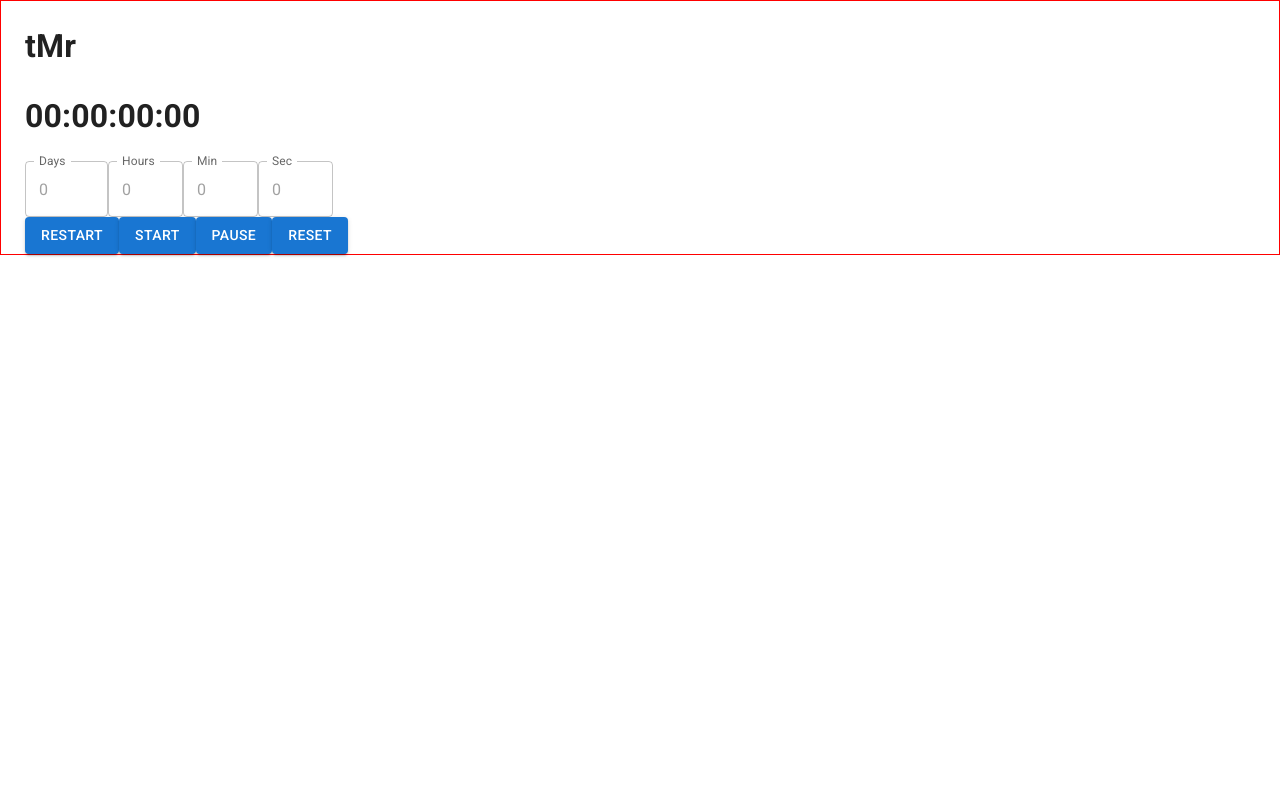
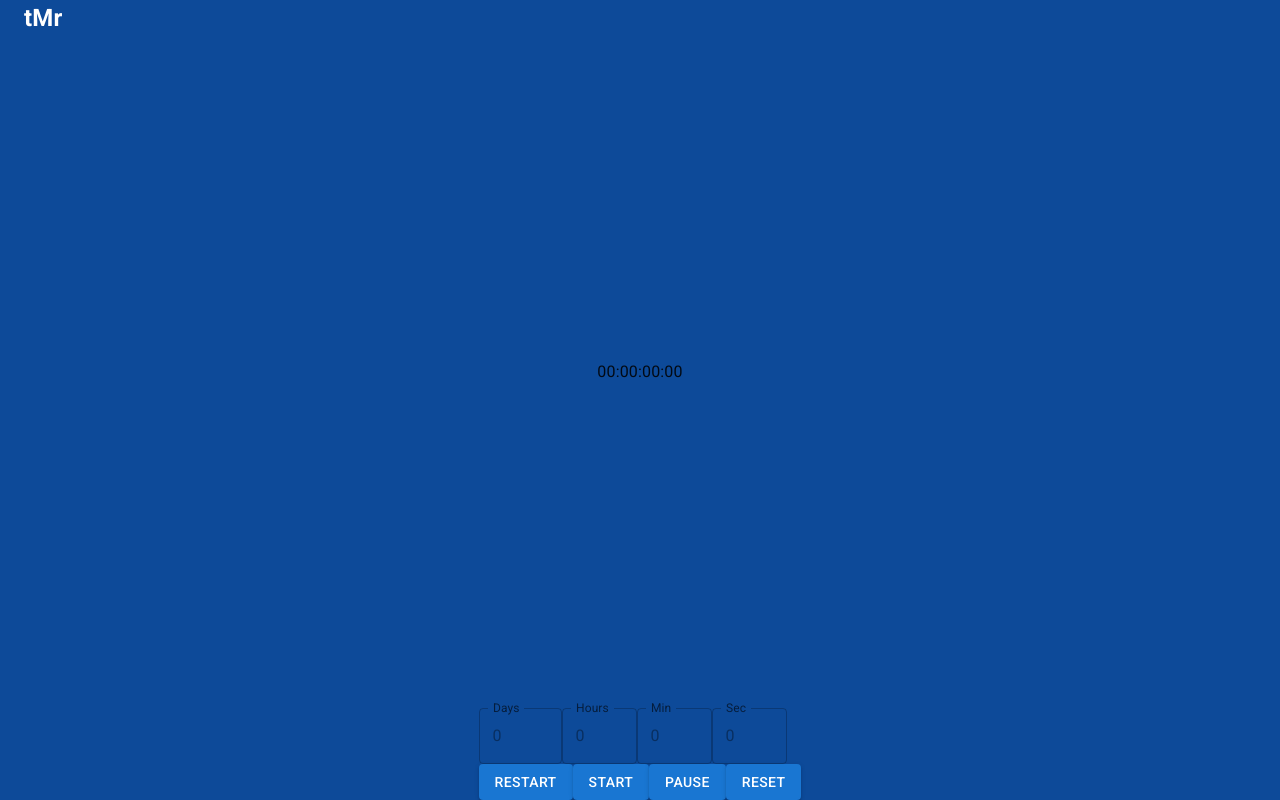
Before and after one commit to omobosteven/timer-rc, a React (Create React App) app: page / in a window 1280 px wide. Built offline with nearby package versions, Linux system fonts and the light colour scheme.

Commit message:
initial grid layout styling

```diff
--- a/src/App.js
+++ b/src/App.js
@@ -5,6 +5,8 @@ import { TimerActions } from "components/TimerActions";
 import { TimerCount } from "components/TimerCount";
 import { TimerInputs } from "components/TimerInputs";
 import { Container } from "reusables/Contianer";
+import { LogoTitle } from "components/LogoTitle";
+import { TimerControl } from "components/TimerControl";
 
 function App() {
   const [targetTime, setTargetTime] = useState(() => getTime(new Date()));
@@ -93,7 +95,7 @@ function App() {
 
   return (
     <Container maxWidth={false}>
-      <h1>tMr</h1>
+      <LogoTitle component="h1">tMr</LogoTitle>
 
       <TimerCount
         days={days}
@@ -102,19 +104,14 @@ function App() {
         seconds={seconds}
       />
 
-      <div>
-        <TimerInputs
+      <TimerControl
         timerInput={timerInput}
         handleChangeTimeField={handleChangeTimeField}
-        />
-
-        <TimerActions
         handleRestart={handleRestart}
         handleStartTimer={handleStartTimer}
         handlePauseTimer={handlePauseTimer}
         handleReset={handleReset}
       />
-      </div>
     </Container>
   );
 }
--- /dev/null
+++ b/src/components/LogoTitle.jsx
@@ -0,0 +1,9 @@
+import { StyledLogoTitle } from "./LogoTitle.styles";
+
+export const LogoTitle = ({ children, ...restProps }) => {
+  return (
+    <StyledLogoTitle fontWeight={700} {...restProps}>
+      {children}
+    </StyledLogoTitle>
+  );
+};
--- /dev/null
+++ b/src/components/LogoTitle.styles.jsx
@@ -0,0 +1,9 @@
+import { styled } from "@mui/material";
+import { Typography } from "reusables/Typography";
+
+export const StyledLogoTitle = styled(Typography)({
+  color: "#fff",
+  fontSize: "1.5rem",
+  gridArea: "title",
+  justifySelf: "start",
+});
--- /dev/null
+++ b/src/components/TimerControl.jsx
@@ -0,0 +1,28 @@
+import { TimerInputs } from "./TimerInputs";
+import { TimerActions } from "./TimerActions";
+import { StyledTimerControl } from "./TimerControl.styles";
+
+export const TimerControl = ({
+  timerInput,
+  handleChangeTimeField,
+  handleRestart,
+  handleStartTimer,
+  handlePauseTimer,
+  handleReset,
+}) => {
+  return (
+    <StyledTimerControl>
+      <TimerInputs
+        timerInput={timerInput}
+        handleChangeTimeField={handleChangeTimeField}
+      />
+
+      <TimerActions
+        handleRestart={handleRestart}
+        handleStartTimer={handleStartTimer}
+        handlePauseTimer={handlePauseTimer}
+        handleReset={handleReset}
+      />
+    </StyledTimerControl>
+  );
+};
--- /dev/null
+++ b/src/components/TimerControl.styles.jsx
@@ -0,0 +1,5 @@
+import { styled } from "@mui/material";
+
+export const StyledTimerControl = styled("div")({
+  gridArea: "input",
+});
--- a/src/components/TimerCount.jsx
+++ b/src/components/TimerCount.jsx
@@ -1,9 +1,12 @@
+import { StyledTimerCount } from "./TimerCount.styles";
+import { Typography } from "reusables/Typography";
+
 export const TimerCount = ({ days, hours, minutes, seconds }) => {
   return (
-    <div>
-      <h1>
+    <StyledTimerCount>
+      <Typography component="p">
         {days}:{hours}:{minutes}:{seconds}
-      </h1>
-    </div>
+      </Typography>
+    </StyledTimerCount>
   );
 };
--- /dev/null
+++ b/src/components/TimerCount.styles.jsx
@@ -0,0 +1,6 @@
+import { styled } from "@mui/material";
+
+export const StyledTimerCount = styled("div")({
+  gridArea: "time-count",
+  alignSelf: "center",
+});
--- a/src/reusables/Container.styles.jsx
+++ b/src/reusables/Container.styles.jsx
@@ -1,5 +1,15 @@
 import { Container as MuiContainer, styled } from "@mui/material";
 
 export const StyledContainer = styled(MuiContainer)({
-  border: "1px solid red",
+  height: "100vh",
+  backgroundColor: "#0d4a99",
+  overflowY: "auto",
+  display: "grid",
+  gridTemplateAreas: `
+  "title"
+  "time-count"
+  "input"
+  `,
+  justifyItems: "center",
+  gridTemplateRows: "auto 1fr auto",
 });
--- /dev/null
+++ b/src/reusables/Typography.jsx
@@ -0,0 +1,5 @@
+import { Typography as MuiTypography } from "@mui/material";
+
+export const Typography = (props) => {
+  return <MuiTypography {...props} />;
+};
```
Lines whose indentation alone changed are shown as unchanged.
